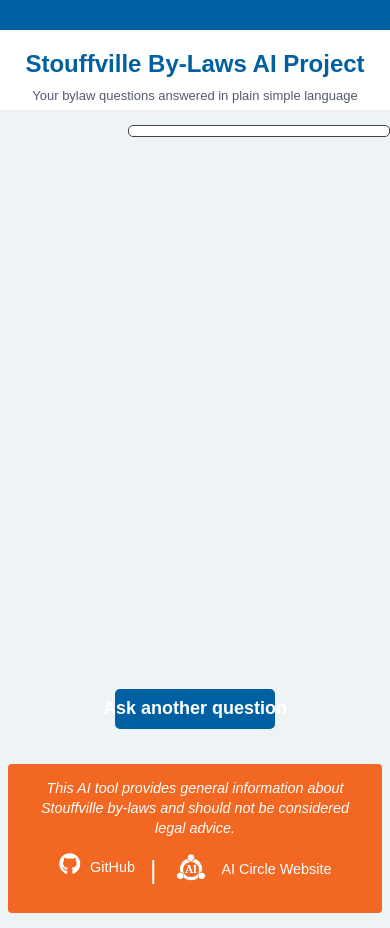
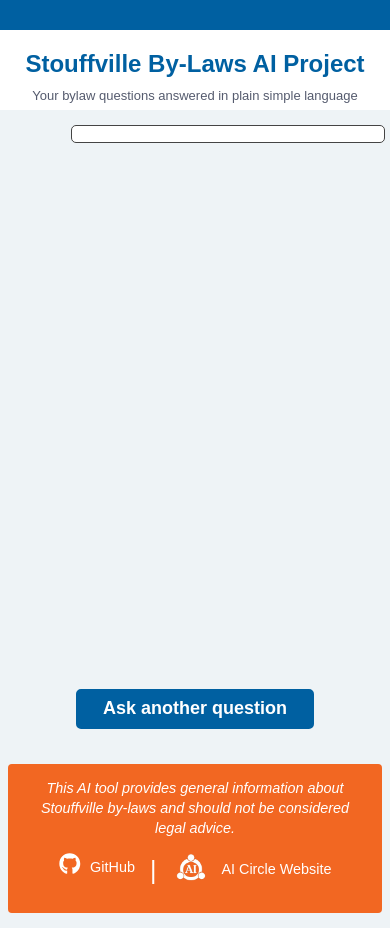
Before and after one commit to Cadence-GitHub/Stouffville-By-laws-AI, a Next.js app in the folder frontend/: page /chat-page in a window 390 px wide. Built offline with nearby package versions, Linux system fonts and the light colour scheme; no server answers.

Commit message:
made changes to chatpage to better suit desktop screensizes; still dynamically resizes on small screens.

```diff
--- a/frontend/src/app/chat-page/page.module.css
+++ b/frontend/src/app/chat-page/page.module.css
@@ -11,12 +11,11 @@
 }
 
 .messagesWrapper {
-    width: 400px;
+    width: 80%;
     display: flex;
     flex-direction: column;
     justify-content: right;
     justify-items: right;
-
 }
 
 .systemMessage {
@@ -42,7 +41,7 @@
 
     border: 1px solid #444444;
     border-radius: 5px;
-    width: 250px;
+    width: 30%;
 
     align-self: flex-end;
 }
@@ -106,10 +105,26 @@
 
 }
 
-
 .errorText {
     position: relative;
     color: red;
     font-size: 0.875rem;
     bottom: 25px;
 }
+
+@media (max-width: 768px) {
+  .userMessage {
+    width: 80%;        /* wider on small screens */
+    font-size: 14px;   /* slightly smaller text */
+    padding: 8px;
+  }
+
+  .messagesWrapper {
+    width: 95%;
+  }
+
+  .chatMessagesContainer {
+    width: 100vw;
+    padding: 0 10px; /* small horizontal padding */
+  }
+}
--- a/frontend/src/styles/globals.css
+++ b/frontend/src/styles/globals.css
@@ -60,7 +60,7 @@ body {
   align-items: center;
   justify-content: center;
   white-space: nowrap;
-  padding: 2vh 10vw;
+  padding: 2vh 12vw;
   font-size: clamp(15px, 5vw, 18px); /* Responsive font size */
   font-weight: bold;
   color: #0060A1;
@@ -83,7 +83,7 @@ body {
   align-items: center;
   justify-content: center;
   white-space: nowrap;
-  padding: 2vh 10vw;
+  padding: 2vh 12vw;
   font-size: clamp(15px, 5vw, 18px); /* Responsive font size */
   font-weight: bold;
   color: #FFFFFF;
@@ -159,21 +159,18 @@ body {
 
 @media (max-width: 600px) {
   .buttonRoute {
-    padding: 2vh 20vw; /* Adjust padding for smaller screens */
+    padding: 2vh 30vw; /* Adjust padding for smaller screens */
     font-size: clamp(15px, 5vw, 18px);
-    /* border-radius: 1.0vh; */
   }
 
   .buttonSubmit {
-    padding: 2vh 20vw; /* Adjust padding for smaller screens */
+    padding: 2vh 30vw; /* Adjust padding for smaller screens */
     font-size: clamp(15px, 5vw, 18px);
-    /* border-radius: 1.0vh; */
   }
 
   .buttonState {
     padding: 2vh 20vw; /* Adjust padding for smaller screens */
     font-size: clamp(10px, 5vw, 15px);
-    /* border-radius: 1.0vh; */
   }
 
   .clickable-text:active {
```
